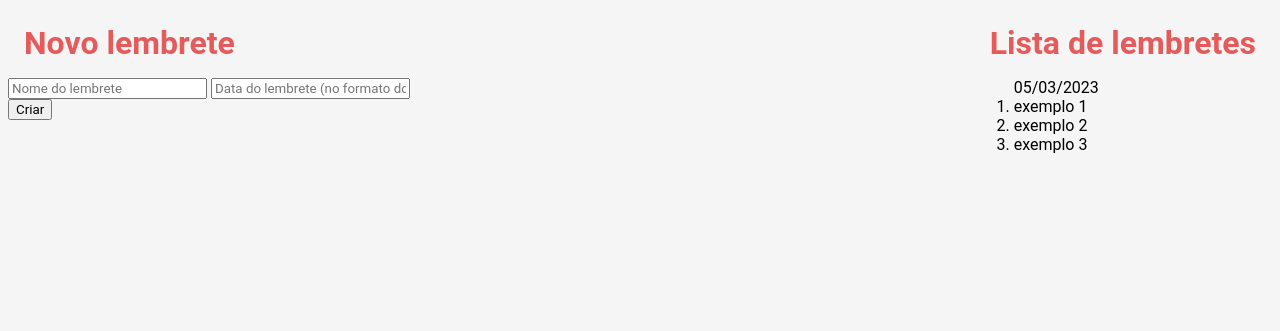
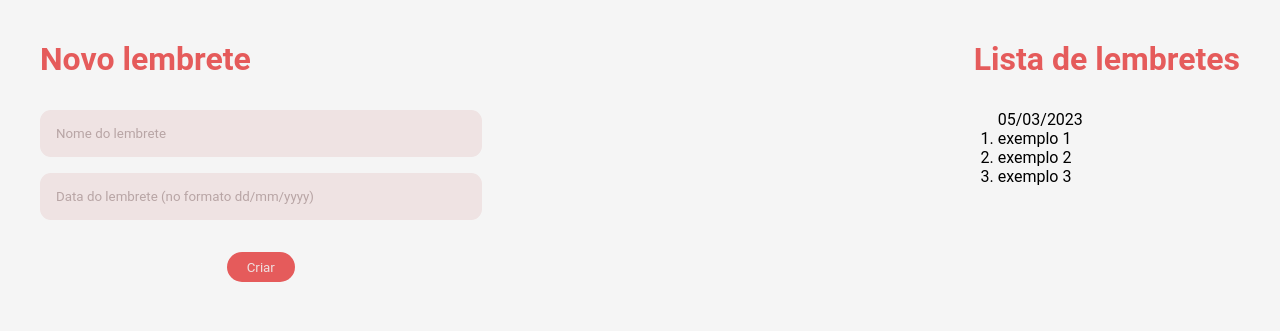
Before and after one commit to karenaciole/lista-de-lembretes, a plain HTML site: page frontend/index.html in a window 1280 px wide. Drawn offline with Linux system fonts and the light colour scheme.

Commit message:
add path to new css files

```diff
--- a/frontend/index.html
+++ b/frontend/index.html
@@ -6,7 +6,8 @@
     <meta name="viewport" content="width=device-width, initial-scale=1.0">
     <title>Lista de lembretes</title>
     <link rel="stylesheet" href="css/global.css">
-    <link rel="stylesheet" href="css/lembrete.css">
+    <link rel="stylesheet" href="css/cria-lembrete.css">
+    <link rel="stylesheet" href="css/lista-lembretes.css">
 </head>
 <body>
     <div class="card-cria-lembrete">
```
